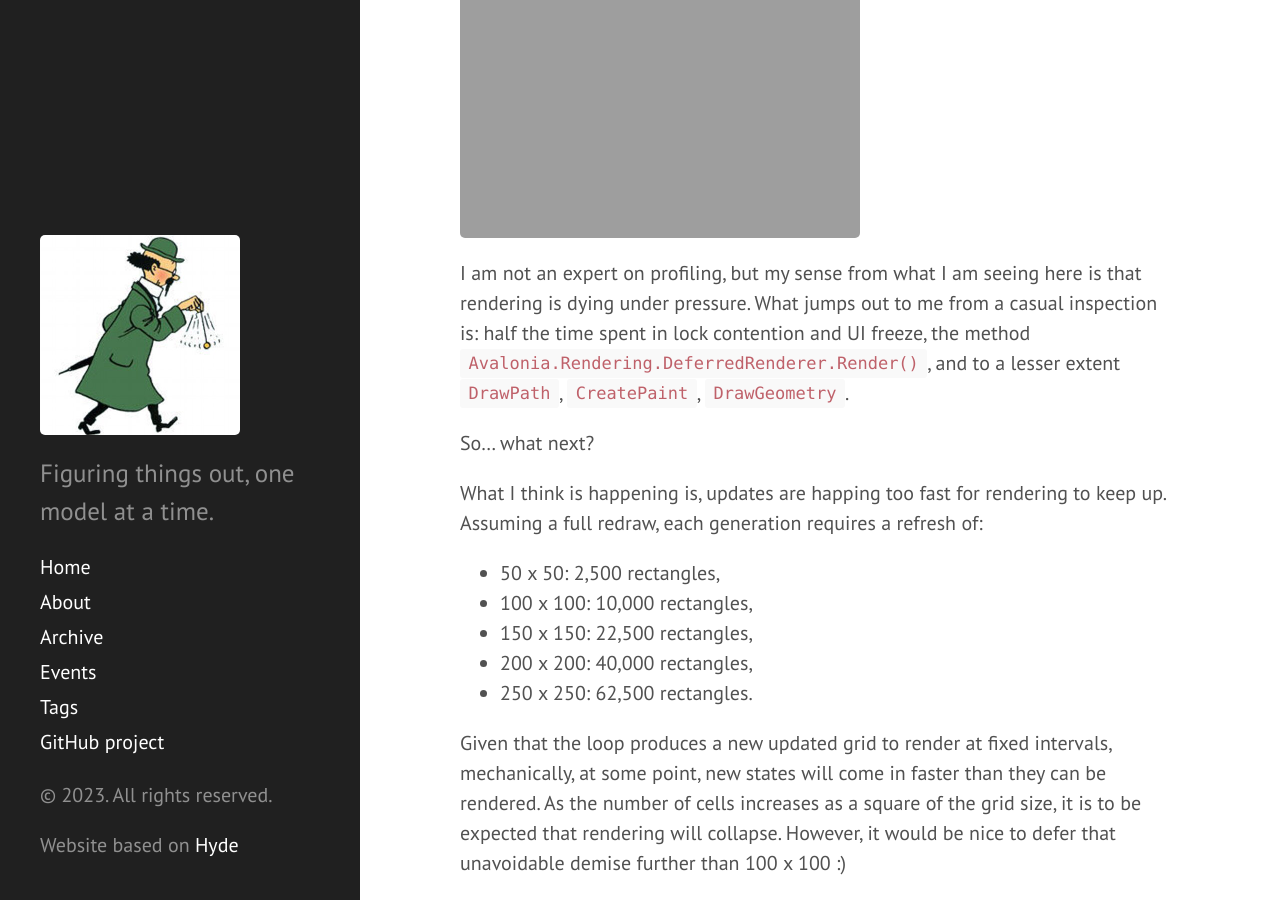
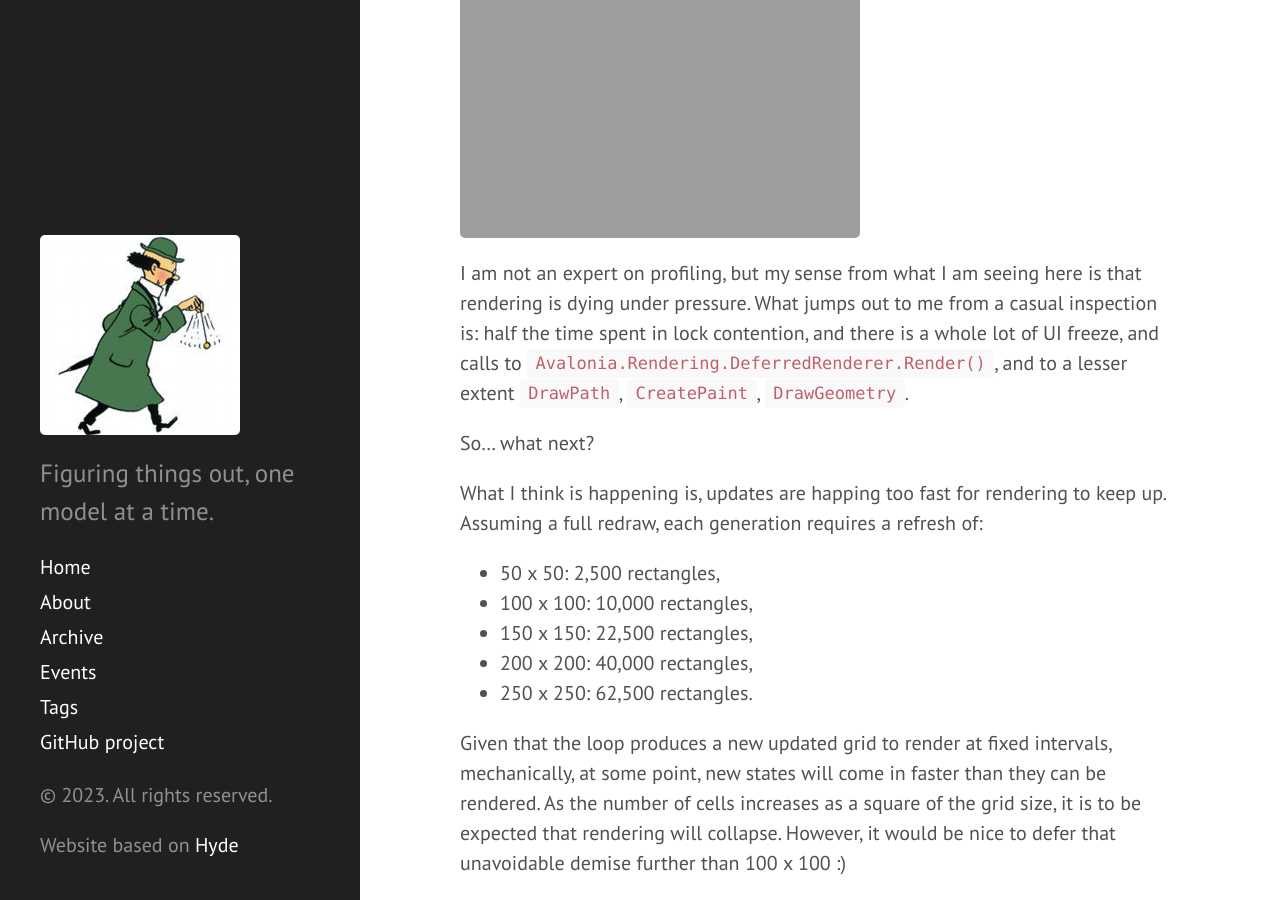
Before and after one commit to mathias-brandewinder/mathias-brandewinder.github.io, a Jekyll site: the page built from _posts/2023-06-17-wip-game-of-life-avalonia-elmish.md, in a window 1280 px wide and 900 px high, scrolled down 5403 px. Built offline with Jekyll 4.4.1, drawn with Linux system fonts in a browser that asks for light colours; comment, search, counter and statistics services are not loaded.

Commit message:
Update 2023-06-17-wip-game-of-life-avalonia-elmish.md

```diff
--- a/_posts/2023-06-17-wip-game-of-life-avalonia-elmish.md
+++ b/_posts/2023-06-17-wip-game-of-life-avalonia-elmish.md
@@ -216,9 +216,9 @@
 
 I am not an expert on profiling, but my sense from what I am seeing here is
 that rendering is dying under pressure. What jumps out to me from a casual
-inspection is: half the time spent in lock contention and UI freeze, the
-method `Avalonia.Rendering.DeferredRenderer.Render()`, and to a lesser extent
-`DrawPath`, `CreatePaint`, `DrawGeometry`.
+inspection is: half the time spent in lock contention, and there is a whole lot
+of UI freeze, and calls to `Avalonia.Rendering.DeferredRenderer.Render()`, and
+to a lesser extent `DrawPath`, `CreatePaint`, `DrawGeometry`.
 
 So... what next?
 
```
